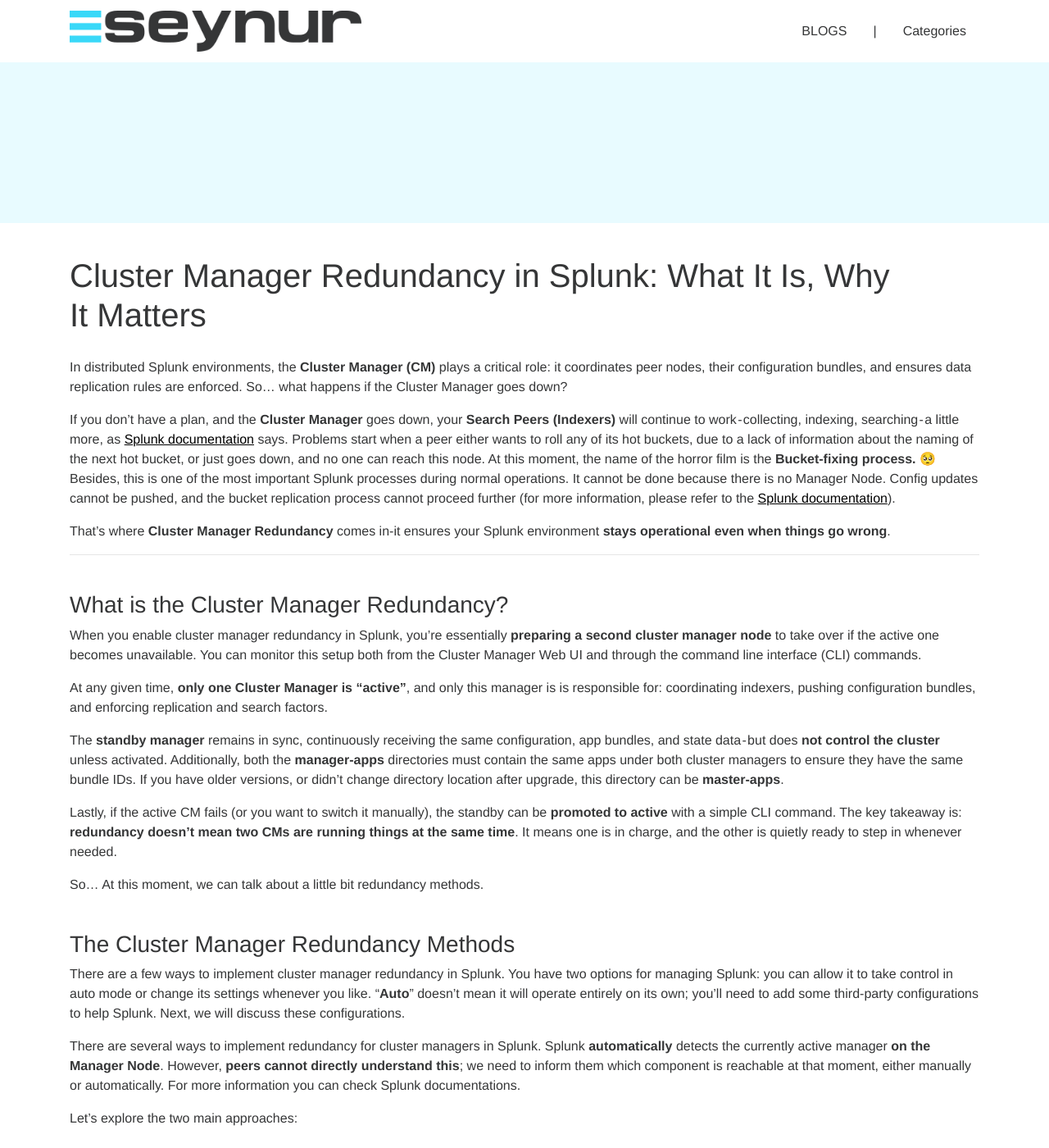
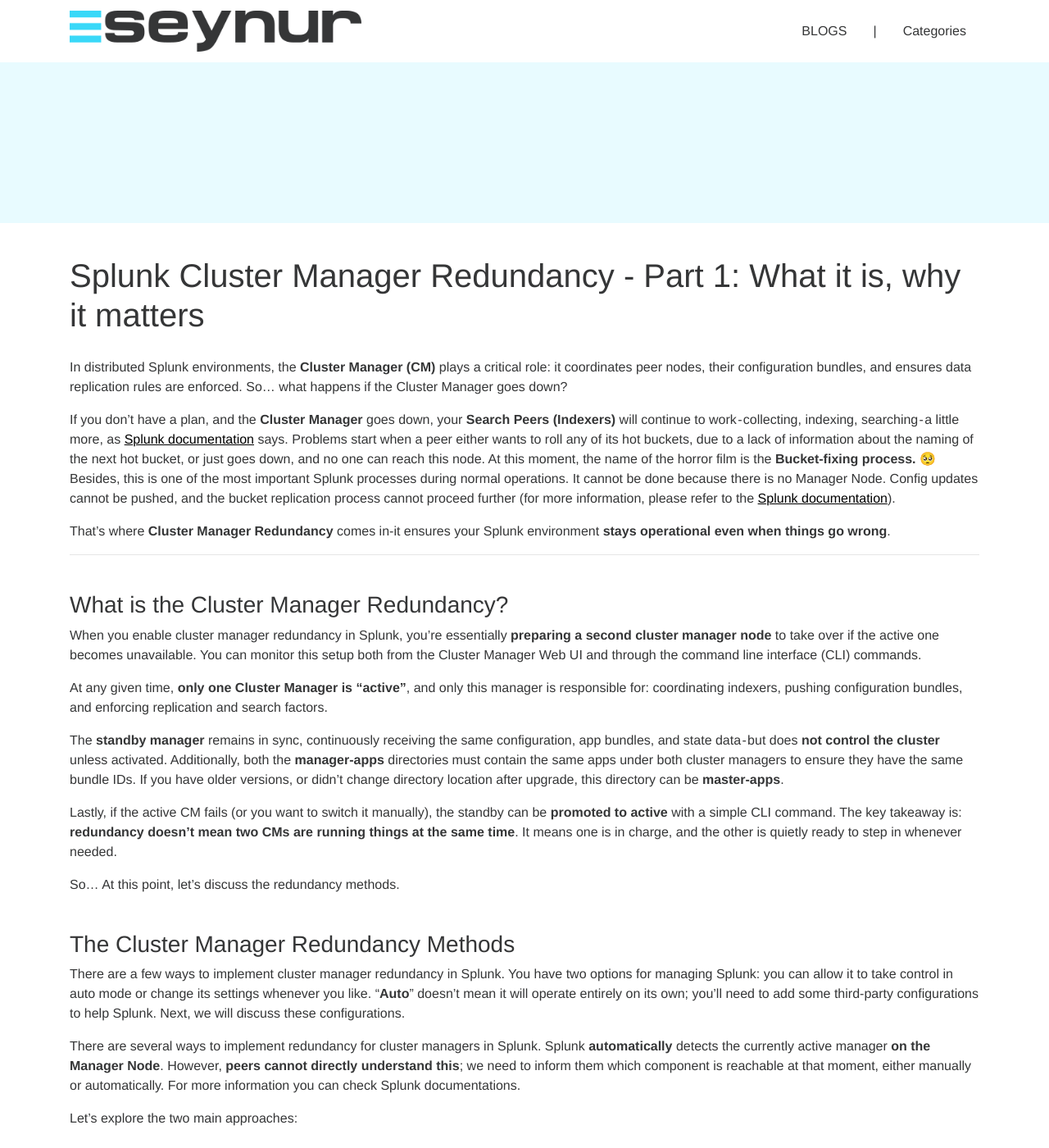
Before and after one commit to seynur/blog, a Jekyll site: the page built from _posts/2025-04-24-cluster-manager-redundancy-in-splunk.md, in a window 1280 px wide and 1400 px high. Shown: the whole window at 82% size. Built offline with Jekyll 4.4.1, drawn with Linux system fonts in a browser that asks for light colours; nearby versions of some CDN libraries; some of the changed text lies outside the part shown.

Commit message:
updates for part 1/2 blogs

```diff
--- a/_posts/2025-04-24-cluster-manager-redundancy-in-splunk.md
+++ b/_posts/2025-04-24-cluster-manager-redundancy-in-splunk.md
@@ -1,6 +1,6 @@
 ---
 layout: default
-title: "Cluster Manager Redundancy in Splunk: What It Is, Why It Matters"
+title: "Splunk Cluster Manager Redundancy -  Part 1: What it is, why it matters"
 summary: "In distributed Splunk environments, the Cluster Manager (CM) plays a critical role: it coordinates peer nodes, their configuration bundles, and ensures data replication rules are enforced. So… what happens if the Cluster Manager goes down?"
 author: Öykü Can Şimşir
 image: /assets/img/blog/2025-04-24-redundancy-architecture.webp
@@ -10,7 +10,7 @@
 
 ---
 
-# Cluster Manager Redundancy in Splunk: What It Is, Why It Matters
+# Splunk Cluster Manager Redundancy -  Part 1: What it is, why it matters
 In distributed Splunk environments, the **Cluster Manager (CM)** plays a critical role: it coordinates peer nodes, their configuration bundles, and ensures data replication rules are enforced. So… what happens if the Cluster Manager goes down?
 
 If you don't have a plan, and the **Cluster Manager** goes down, your **Search Peers (Indexers)** will continue to work - collecting, indexing, searching - a little more, as [Splunk documentation](https://docs.splunk.com/Documentation/Splunk/9.4.0/Indexer/Whathappenswhenamanagernodegoesdown) says. Problems start when a peer either wants to roll any of its hot buckets, due to a lack of information about the naming of the next hot bucket, or just goes down, and no one can reach this node. At this moment, the name of the horror film is the **Bucket-fixing process.** 🥺 Besides, this is one of the most important Splunk processes during normal operations. It cannot be done because there is no Manager Node. Config updates cannot be pushed, and the bucket replication process cannot proceed further (for more information, please refer to the [Splunk documentation](https://docs.splunk.com/Documentation/Splunk/9.4.1/Indexer/Whathappenswhenamanagernodegoesdown)).
@@ -22,13 +22,13 @@
 ### What is the Cluster Manager Redundancy?
 When you enable cluster manager redundancy in Splunk, you're essentially **preparing a second cluster manager node** to take over if the active one becomes unavailable. You can monitor this setup both from the Cluster Manager Web UI and through the command line interface (CLI) commands.
 
-At any given time, **only one Cluster Manager is "active"**, and only this manager is is responsible for: coordinating indexers, pushing configuration bundles, and enforcing replication and search factors.
+At any given time, **only one Cluster Manager is "active"**, and only this manager is responsible for: coordinating indexers, pushing configuration bundles, and enforcing replication and search factors.
 
 The **standby manager** remains in sync, continuously receiving the same configuration, app bundles, and state data - but does **not control the cluster** unless activated. Additionally, both the **manager-apps** directories must contain the same apps under both cluster managers to ensure they have the same bundle IDs. If you have older versions, or didn't change directory location after upgrade, this directory can be **master-apps**.
 
 Lastly, if the active CM fails (or you want to switch it manually), the standby can be **promoted to active** with a simple CLI command. The key takeaway is: **redundancy doesn't mean two CMs are running things at the same time**. It means one is in charge, and the other is quietly ready to step in whenever needed.
 
-So… At this moment, we can talk about a little bit redundancy methods.
+So… At this point, let's discuss the redundancy methods.
 
 ### The Cluster Manager Redundancy Methods
 There are a few ways to implement cluster manager redundancy in Splunk. You have two options for managing Splunk: you can allow it to take control in auto mode or change its settings whenever you like. "**Auto**" doesn't mean it will operate entirely on its own; you'll need to add some third-party configurations to help Splunk. Next, we will discuss these configurations.
```
Also changed, not shown: other parts of _posts/2025-04-24-cluster-manager-redundancy-in-splunk.md (+1 -1 lines), _posts/2025-04-24-local-test-of-the-cluster-manager-redundancy-in-splunk.md (+2 -2 lines).
